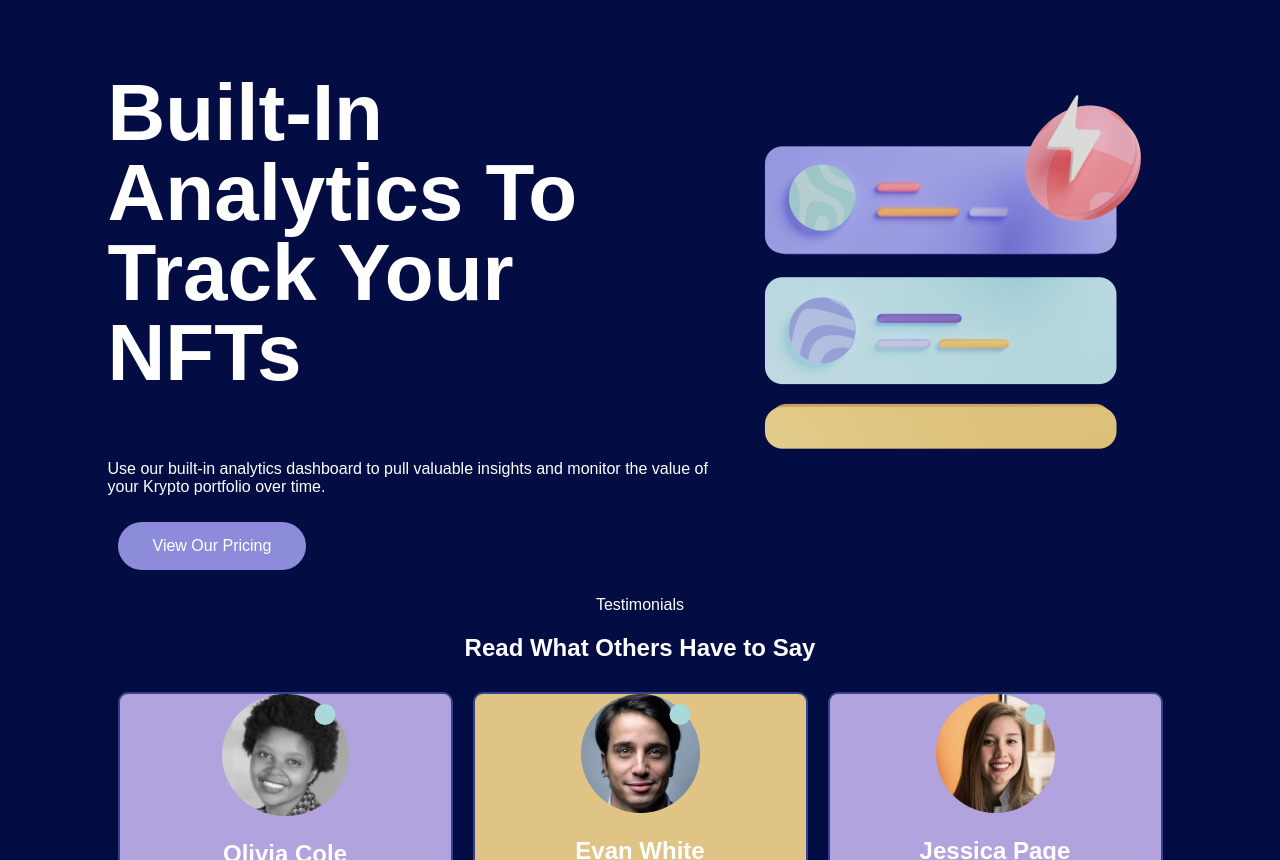
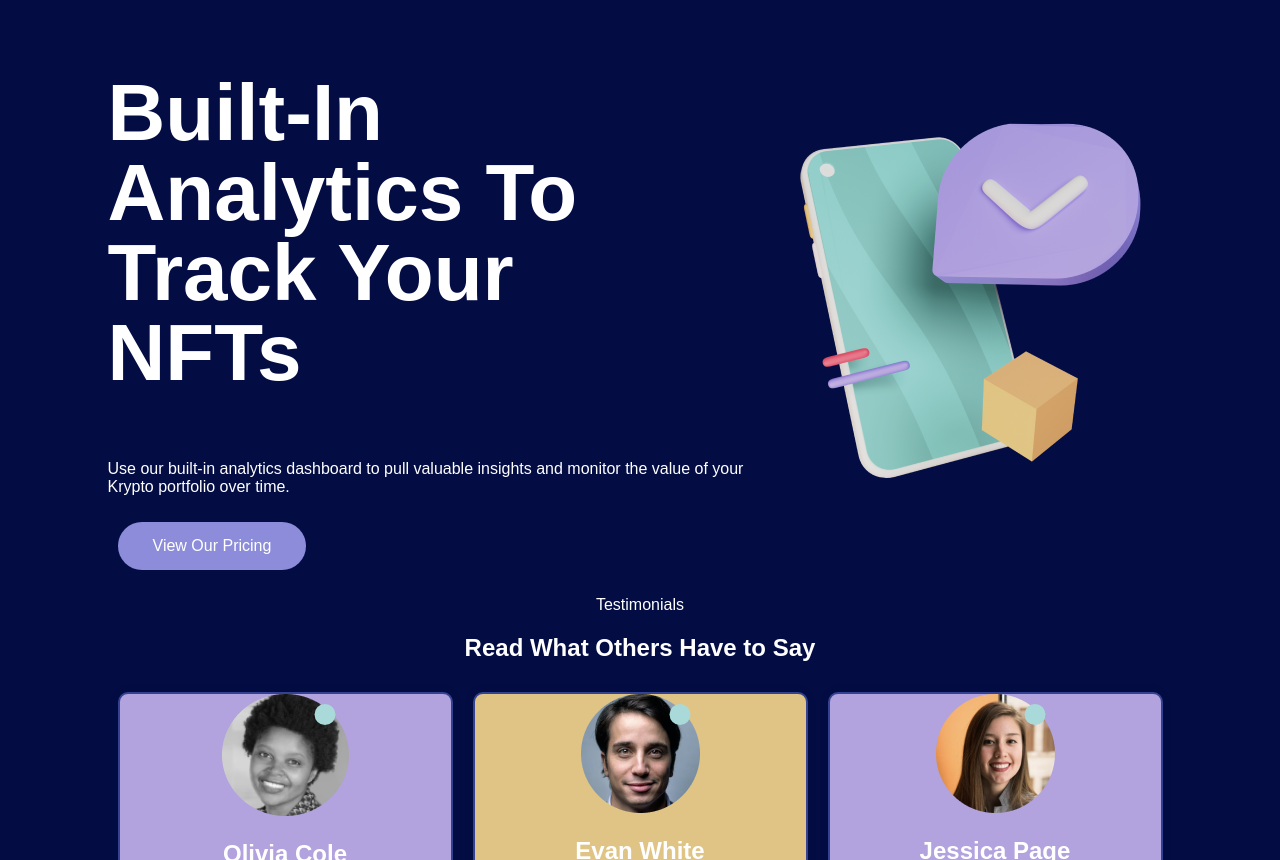
Before and after one commit to NJIT-WIS/nft-site-FunkeMonke, a website: page docs/index.html in a window 1280 px wide. Shown: the part 1239-2099 px from the top of the page. Drawn offline with Linux system fonts and the light colour scheme; a web font is replaced by a local one.

Commit message:
Fixing clip image

```diff
--- a/docs/css/main.css
+++ b/docs/css/main.css
@@ -383,6 +383,3 @@ max-width: 522px
     line-height: normal;
     text-transform: capitalize;
 }
-
-
-/* Join Our Newsletter ########################################*/
--- a/docs/index.html
+++ b/docs/index.html
@@ -81,7 +81,7 @@
                 <a href="#" class="pill-link">View Our Pricing</a>
             </div>
             <div class="hero-image">
-              <img src="images/task.png" alt="">
+              <img src="images/clip1.png" alt="">
             </div>
         </section>
 
```
Also changed, not shown: docs/images/clip1.png (added).
